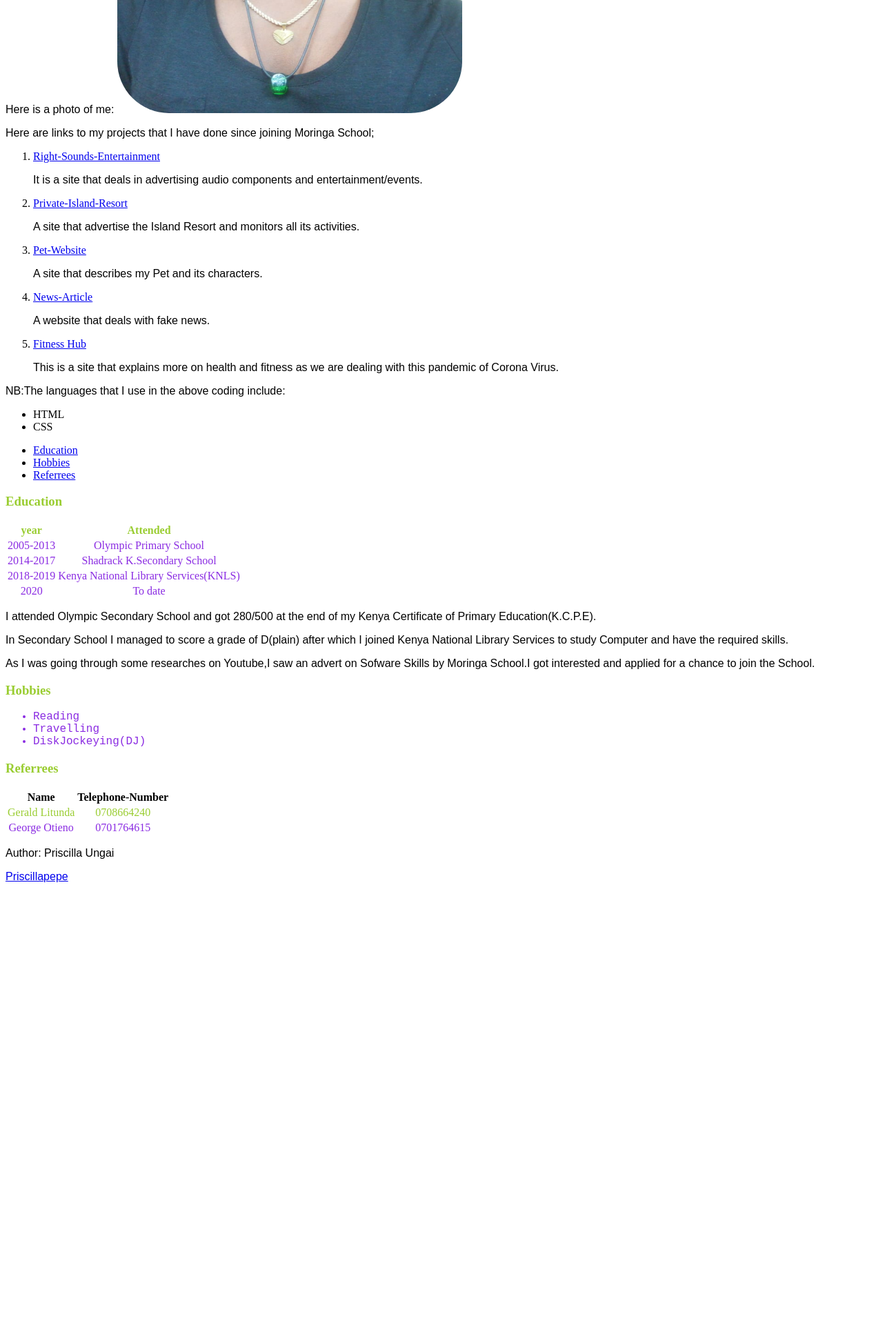
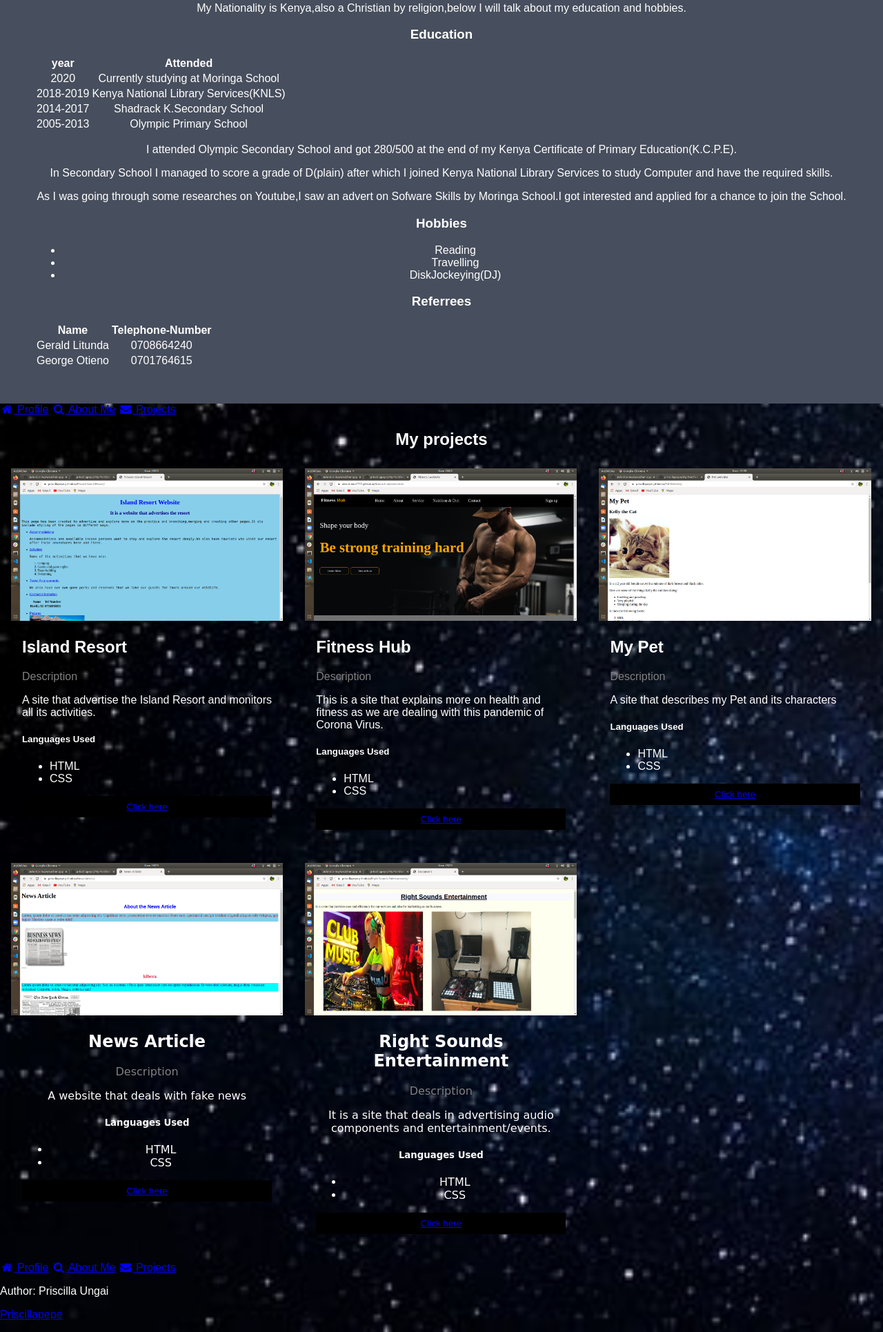
Before and after one commit to priscillapepe/My-Portfolio, a plain HTML site: page index.html in a window 1280 px wide. Shown: the part 601-2532 px from the top of the page at 69% size. Before the commit the page ends 1897 px from the top, so only its background shows below. Drawn offline with Linux system fonts and the light colour scheme.

Commit message:
modified files

```diff
--- a/css/styles.css
+++ b/css/styles.css
@@ -5,43 +5,102 @@
     }
 
 }
-h1{
-    color: blue;
+body{
+    background-image: url("/img/pepe.jpeg");
+    background-repeat:no-repeat;
+    background-size:cover;
+    color: white;
+}
+/* h1{
     text-align: center;
-    font-family: cursive;
-    font-style: italic;
+    font-family: 'Architects Daughter', cursive;
 }
-h2{
-    color: brown;
-    font-style: oblique;
-    text-align: center;
-}
-h3{
-    color:yellowgreen;
-}
-.image{
+img{
+    float: right;
     height:500px;
     width: 500px;
     border-radius: 15%;
 }
-.row{
-    color:yellowgreen;
+.pep p{
+font-size: 50px;
+} */
+body {
+    font-family: Arial, Helvetica, sans-serif;
+    margin: 0;
+  }
+.us{
+    float: left;
+    justify-content: space-evenly;
     text-align: center;
-    height: 15px;
-    width: 15px;
+    font-family: 'Architects Daughter', cursive;
 }
-.data{
-    color: blueviolet;
+#profile{
     text-align: center;
-    height: 15px;
-    width: 15px;
 }
-p{
-    font-style: normal;
-    font-family: sans-serif;
-}
-.list{
-    color:blueviolet;
-    font-size: large;
-    font-family: monospace;
-}
+
+  html {
+    box-sizing: border-box;
+  }
+
+  *, *:before, *:after {
+    box-sizing: inherit;
+  }
+
+  .column {
+    float: left;
+    width: 33.3%;
+    margin-bottom: 16px;
+    padding: 0 8px;
+  }
+
+  .card {
+    box-shadow: 0 4px 8px 0 rgba(0, 0, 0, 0.2);
+    margin: 8px;
+  }
+
+  .about-section {
+    padding: 50px;
+    text-align: center;
+    background-color: #474e5d;
+    color: white;
+  }
+
+  .container {
+    padding: 0 16px;
+  }
+
+  .container::after, .row::after {
+    content: "";
+    clear: both;
+    display: table;
+  }
+
+  .title {
+    color: grey;
+  }
+
+  .button {
+    border: none;
+    outline: 0;
+    display: inline-block;
+    padding: 8px;
+    color: white;
+    background-color: #000;
+    text-align: center;
+    cursor: pointer;
+    width: 100%;
+  }
+
+  .button:hover {
+    background-color: #555;
+  }
+
+  @media screen and (max-width: 650px) {
+    .column {
+      width: 100%;
+      display: block;
+    }
+  }
+.table{
+      text-align: center;
+  }
--- a/index.html
+++ b/index.html
@@ -1,89 +1,62 @@
 <!DOCTYPE html>
 <html lang="en">
+  <head>
+    <meta charset="UTF-8" />
+    <meta name="viewport" content="width=device-width, initial-scale=1.0" />
+    <title>Portfolio</title>
+    <link rel="stylesheet" type="text/css" href="css/styles.css" />
+    <link
+      rel="stylesheet"
+      href="https://cdnjs.cloudflare.com/ajax/libs/font-awesome/4.7.0/css/font-awesome.min.css"
+    />
+  </head>
+  <body>
+    <h1>My portfolio</h1>
+    <div class="navbar">
+      <a class="active" href="#profile"
+        ><i class="fa fa-fw fa-home"></i> Profile</a
+      >
+      <a href="#about me"><i class="fa fa-fw fa-search"></i> About Me</a>
+      <a href="#projects"><i class="fa fa-fw fa-envelope"></i> Projects</a>
+    </div>
+    <div id="profile">
+        <img src="img/priscillapepe.jpeg" width="300px" height="300px">
+        <p>Priscilla Ungai ,Web Dev.</p>
+    </div>
+<div id="about me">
+        <div class="about-section">
+            <h2>About me </h2>
+    <p>I am <em>Priscilla Ungai</em>,and here,you will get to know more about me
+        and my experiences in different areas and activities that I have engaged in.</p>
+        <p>My Nationality is Kenya,also a Christian by religion,below I will talk about my education and hobbies.</p>
 
-<head>
-    <meta charset="UTF-8">
-    <meta name="viewport" content="width=device-width, initial-scale=1.0">
-    <title>Web Portfolio of Priscilla</title>
-    <link href="css/styles.css" rel="stylesheet" type="text/css" media="all">
-</head>
+        <h3 id="education">Education</h3>
 
-<body>
-    <h1><strong>My Portfolio</strong></h1>
-    <h2>Welcome</h2>
-    <h3>About me</h3>
-    <p>I am <em>Priscilla Avichinga Ungai</em>,here,you will get to know more about me and what I do.
-        I am a Kenyan girl,born on 19th of May 1999,in Nairobi.
-    <table>
-        <tr class="row">
-            <th>Nationality</th>
-            <th>Religion</th>
-        </tr>
-        <tr class="data">
-            <td>Kenyan</td>
-            <td>Christian</td>
-        </tr>
-    </table>
-    </p>
-    <p>Here is a photo of me:
-        <img class="image" src="priscillapepe.jpeg" alt="Image of me">
-    </p>
-    <p>Here are links to my projects that I have done since joining Moringa School;
-    <ol>
-        <li>
-            <a href="https://priscillapepe.github.io/Right-Sounds-Entertainment/">Right-Sounds-Entertainment</a></li>
-        <p>It is a site that deals in advertising audio components and entertainment/events.</p>
-        <li>
-            <a href=" https://priscillapepe.github.io/Private-Island-Resort/.">Private-Island-Resort</a></li>
-        <p>A site that advertise the Island Resort and monitors all its activities.</p>
-        <li>
-            <a href="https://priscillapepe.github.io/Pet-Website/">Pet-Website</a></li>
-        <p>A site that describes my Pet and its characters.</p>
-        <li>
-            <a href=" https://priscillapepe.github.io/News-Article/.">News-Article</a></li>
-        <p>A website that deals with fake news.</p>
-        <li>
-            <a href="https://alexotieno1717.github.io/fitness-hub/">Fitness Hub</a></li>
-        <p>This is a site that explains more on health and fitness as we are dealing with this pandemic of Corona Virus.
-        </p>
-    </ol>
-    <p>NB:The languages that I use in the above coding include:
-    <ul>
-        <li>HTML</li>
-        <li>CSS</li>
-    </ul>
-    </p>
-    </p>
-    <nav>
-        <ul>
-            <li><a href="#education">Education</a></li>
-            <li><a href="#hobbies">Hobbies</a></li>
-            <li><a href="#referrees">Referrees</a></li>
-        </ul>
-    </nav>
-    <h3 id="education">Education</h3>
+        <div class="table">
             <table>
                 <tr class="row">
                 <th>year</th>
                 <th>Attended</th>
                 </tr>
                 <tr class="data">
-            <td>2005-2013</td>
-            <td>Olympic Primary School</td>
+                    <td>2020</td>
+                    <td>Currently studying at Moringa School</td>
+                    </tr>
+                <tr class="data">
+                <td>2018-2019</td>
+                <td>Kenya National Library Services(KNLS)</td>
                 </tr>
                 <tr class="data">
                     <td>2014-2017</td>
                     <td>Shadrack K.Secondary School</td>
                     </tr>
                 <tr class="data">
-            <td>2018-2019</td>
-            <td>Kenya National Library Services(KNLS)</td>
-        </tr>
-        <tr class="data">
-            <td>2020</td>
-            <td>To date</td>
+                <td>2005-2013</td>
+                <td>Olympic Primary School</td>
                 </tr>
                 </table>
+        </div>
+
         <p>I attended Olympic Secondary School and got 280/500 at the
         end of my Kenya Certificate of Primary Education(K.C.P.E).</p>
         <p>In Secondary School I managed to score a grade of D(plain) after
@@ -116,6 +89,146 @@
         <td>0701764615</td>
         </tr>
         </table>
+        </div>
+        <div class="navbar">
+            <a class="active" href="#profile"
+            ><i class="fa fa-fw fa-home"></i> Profile</a
+            >
+            <a href="#about me"><i class="fa fa-fw fa-search"></i> About Me</a>
+            <a href="#projects"><i class="fa fa-fw fa-envelope"></i> Projects</a>
+        </div>
+</div>
+    <div id="projects">
+      <h2 style="text-align: center">My projects</h2>
+      <div class="row">
+        <div class="column">
+          <div class="card">
+            <img src="img/island.png" alt="Jane" style="width: 100%" />
+            <div class="container">
+              <h2>Island Resort</h2>
+              <p class="title">Description</p>
+              <p>
+                A site that advertise the Island Resort and monitors all its
+                activities.
+              </p>
+              <h5>Languages Used</h5>
+              <ul>
+                <li>HTML</li>
+                <li>CSS</li>
+              </ul>
+              <p>
+                <button class="button">
+                  <a
+                    href=" https://priscillapepe.github.io/Private-Island-Resort/."
+                    >Click here</a>
+                </button>
+              </p>
+            </div>
+          </div>
+        </div>
+
+        <div class="column">
+          <div class="card">
+            <img src="img/fitnesshub.png" alt="Mike" style="width: 100%" />
+            <div class="container">
+              <h2>Fitness Hub</h2>
+              <p class="title">Description</p>
+              <p>
+                This is a site that explains more on health and fitness as we
+                are dealing with this pandemic of Corona Virus.
+              </p>
+              <h5>Languages Used</h5>
+              <ul>
+                <li>HTML</li>
+                <li>CSS</li>
+              </ul>
+              <p>
+                <button class="button">
+                  <a href="https://alexotieno1717.github.io/fitness-hub/"
+                    >Click here</a>
+                </button>
+              </p>
+            </div>
+          </div>
+        </div>
+        <div class="column">
+          <div class="card">
+            <img src="img/my pet.png" alt="John" style="width: 100%" />
+            <div class="container">
+              <h2>My Pet</h2>
+              <p class="title">Description</p>
+              <p>A site that describes my Pet and its characters</p>
+              <h5>Languages Used</h5>
+              <ul>
+                <li>HTML</li>
+                <li>CSS</li>
+              </ul>
+              <p>
+                <button class="button">
+                  <a href="https://priscillapepe.github.io/Pet-Website/"
+                    >Click here</a>
+                </button>
+              </p>
+            </div>
+          </div>
+        </div>
+<div class="us">
+        <div class="column">
+          <div class="card">
+            <img src="img/news.png" alt="John" style="width: 100%" />
+            <div class="container">
+              <h2>News Article</h2>
+              <p class="title">Description</p>
+              <p>A website that deals with fake news</p>
+              <h5>Languages Used</h5>
+              <ul>
+                <li>HTML</li>
+                <li>CSS</li>
+              </ul>
+              <p>
+                <button class="button">
+                  <a href=" https://priscillapepe.github.io/News-Article/."
+                    >Click here</a>
+                </button>
+              </p>
+            </div>
+          </div>
+        </div>
+        <div class="column">
+          <div class="card">
+            <img src="img/sounds.png" alt="John" style="width: 100%" />
+            <div class="container">
+              <h2>Right Sounds Entertainment</h2>
+              <p class="title">Description</p>
+              <p>
+                It is a site that deals in advertising audio components and
+                entertainment/events.
+              </p>
+              <h5>Languages Used</h5>
+              <ul>
+                <li>HTML</li>
+                <li>CSS</li>
+              </ul>
+              <p>
+                <button class="button">
+                  <a
+                    href="https://priscillapepe.github.io/Right-Sounds-Entertainment/"
+                    >Click here</a
+                  >
+                </button>
+              </p>
+            </div>
+          </div>
+        </div>
+    </div>
+</div>
+    <div class="navbar">
+        <a class="active" href="#profile"
+          ><i class="fa fa-fw fa-home"></i> Profile</a
+        >
+        <a href="#about me"><i class="fa fa-fw fa-search"></i> About Me</a>
+        <a href="#projects"><i class="fa fa-fw fa-envelope"></i> Projects</a>
+      </div>
     <footer>
         <p>Author: Priscilla Ungai</p>
         <P><a href="email to:priscillaungai99@gmail.com">Priscillapepe</a>
```
Also changed, not shown: img/fitnesshub.png (added), img/island.png (added), img/my pet.png (added), img/news.png (added), img/pepe.jpeg (added), img/priscillapepe.jpeg (renamed from priscillapepe.jpeg), img/priscillaungai.jpeg (renamed from priscillaungai.jpeg), img/sounds.png (added). Lines whose indentation alone changed are shown as unchanged.
